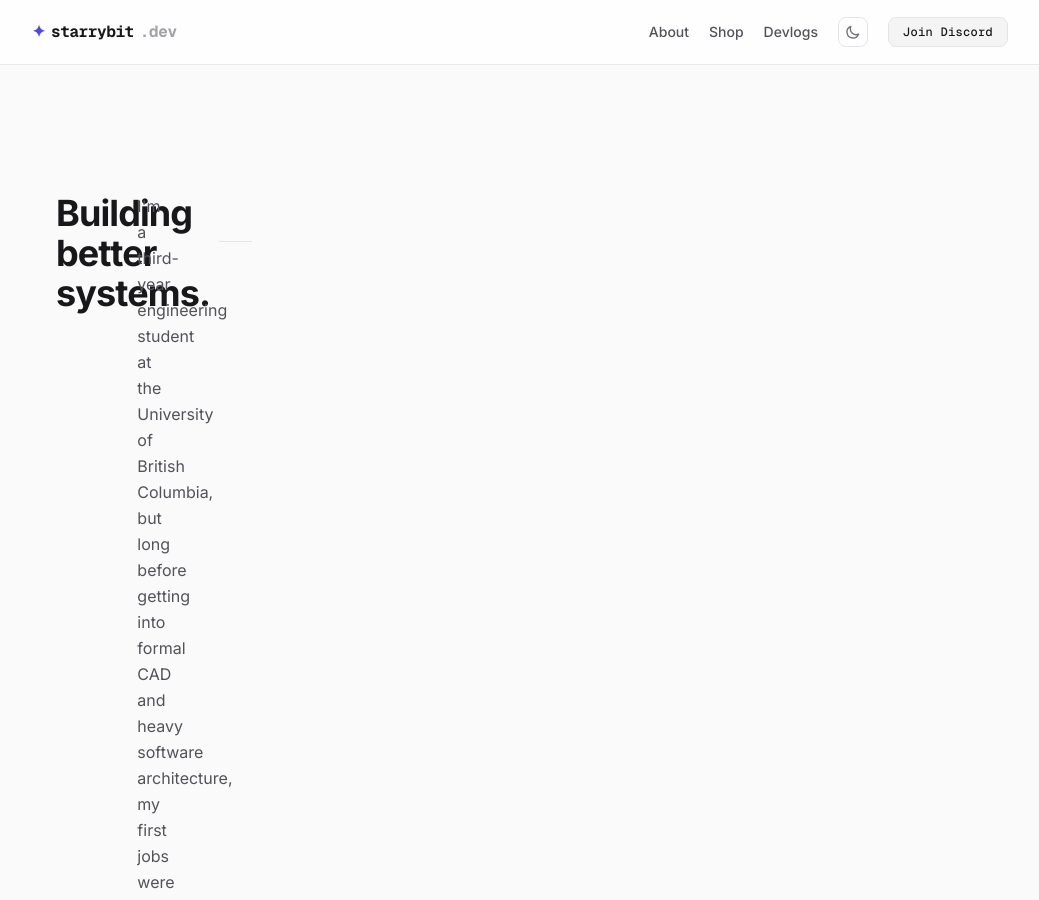
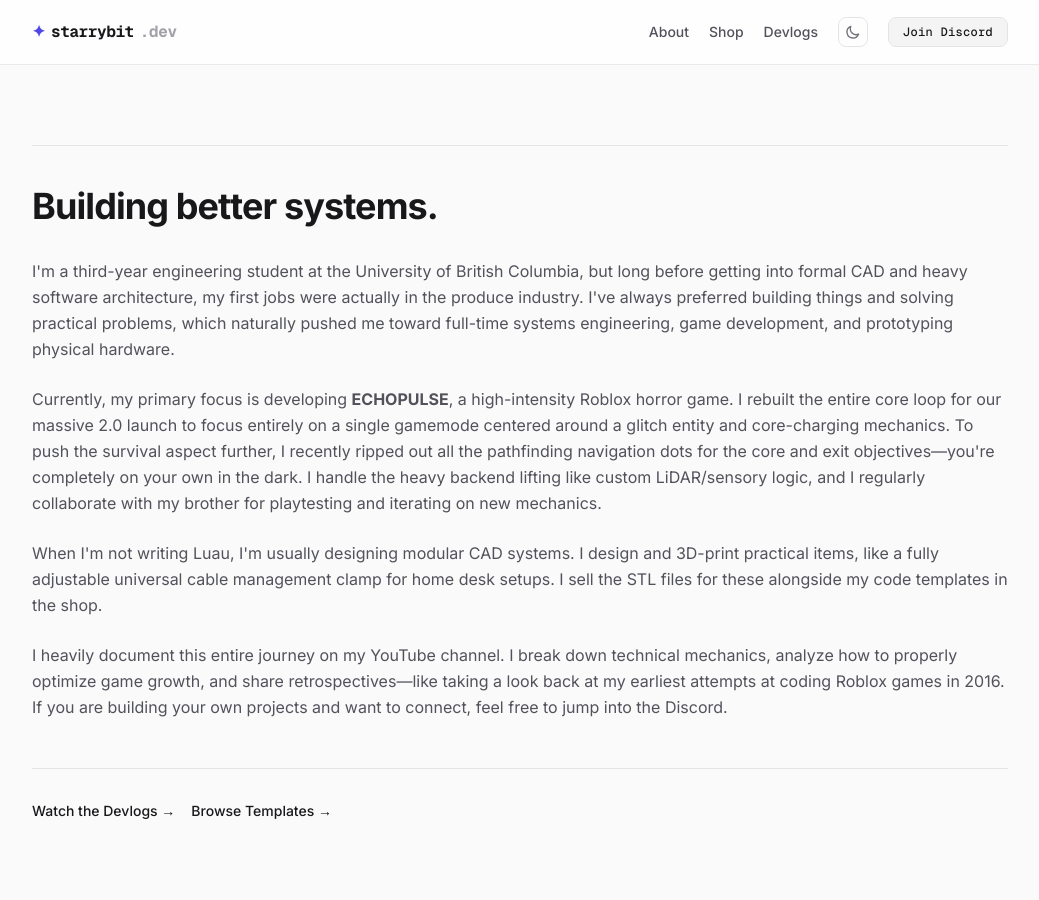
Before and after one commit to StarryBit/starrybit.github.io, a Jekyll site: the page built from about/index.html, in a window 1280 px wide and 900 px high. Shown: the whole window, without its empty margins (120-1159 px from the left). Built offline with Jekyll 4.4.1, drawn with Linux system fonts in a browser that asks for light colours; nearby versions of some CDN libraries.

Commit message:
Update index.html

```diff
--- a/about/index.html
+++ b/about/index.html
@@ -3,7 +3,7 @@
 title: Tools & Templates | StarryBit Dev
 ---
 
-<main class="max-w-5xl mx-auto px-6 py-12 w-full flex-1 grid lg:grid-cols-12 gap-12">
+<section id="portfolio" class="mb-24 pt-10 border-t border-zinc-200 dark:border-zinc-800/60">
 
         <h1 class="text-3xl md:text-4xl font-bold tracking-tight mb-8">Building better systems.</h1>
 
@@ -34,4 +34,4 @@
             </a>
         </div>
 
-    </main>
+    </section>
```
